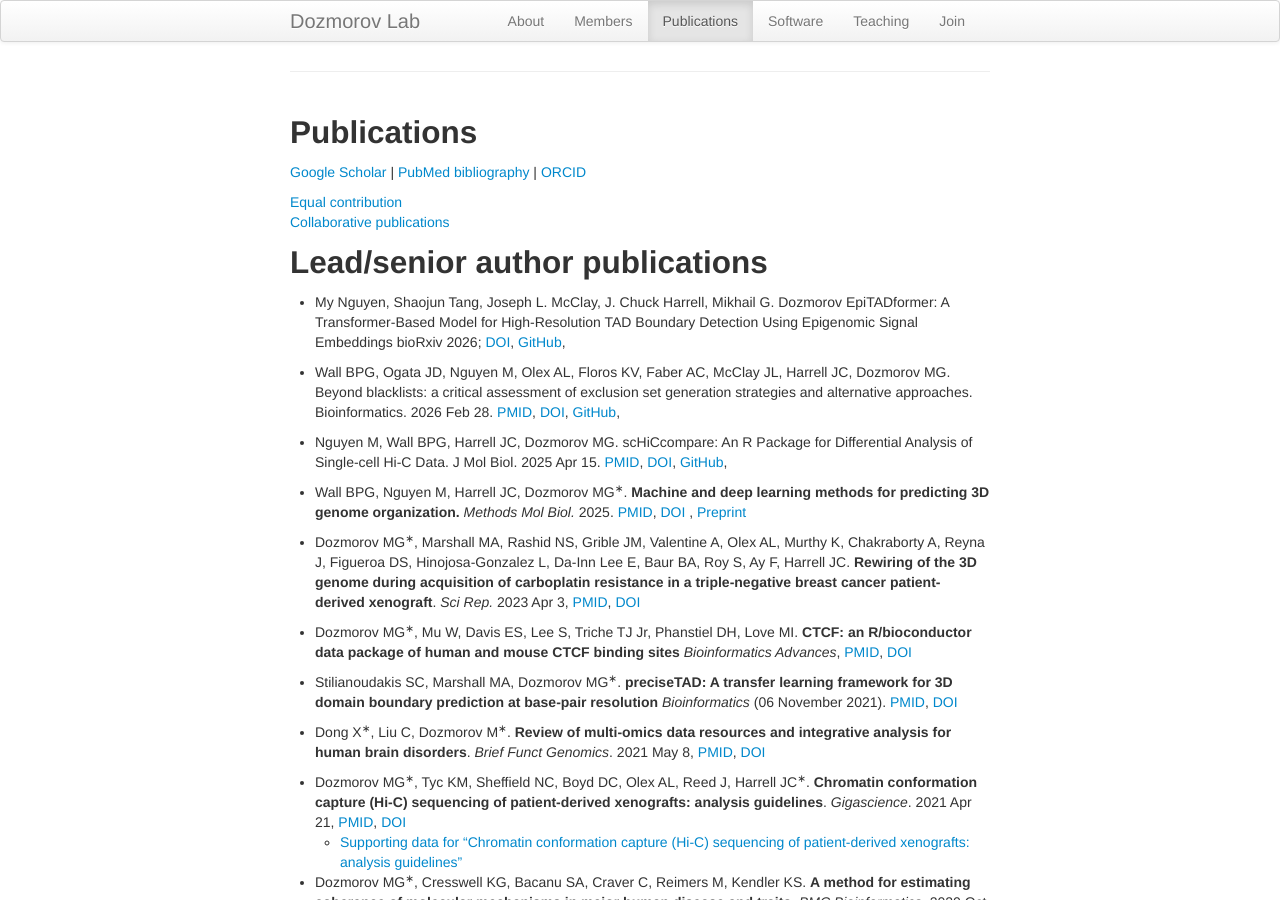
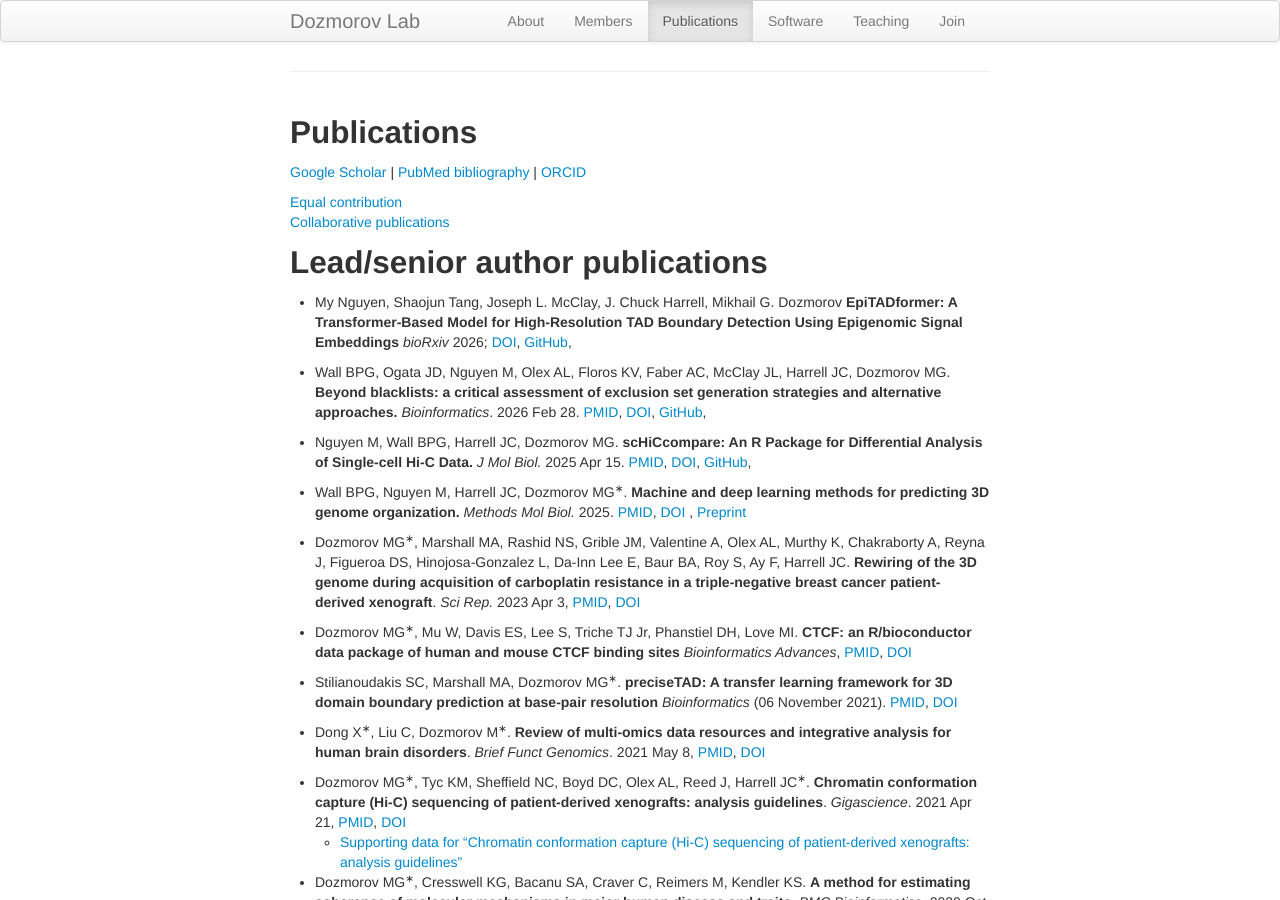
Before and after one commit to dozmorovlab/dozmorovlab.github.io, a Jekyll site: the page built from 02-pubs.md, in a window 1280 px wide and 900 px high. Built offline with Jekyll 4.4.1, drawn with Linux system fonts in a browser that asks for light colours; comment, search, counter and statistics services are not loaded.

Commit message:
Update publications

```diff
--- a/02-pubs.md
+++ b/02-pubs.md
@@ -19,11 +19,11 @@ permalink: "publications.html"
 
 ## Lead/senior author publications
 
-- My Nguyen, Shaojun Tang, Joseph L. McClay, J. Chuck Harrell, Mikhail G. Dozmorov EpiTADformer: A Transformer-Based Model for High-Resolution TAD Boundary Detection Using Epigenomic Signal Embeddings bioRxiv 2026; [DOI](https://doi.org/10.64898/2026.01.20.700691), [GitHub](https://github.com/dozmorovlab/EpiTADformer), <span data-badge-type="4" data-doi="10.64898/2026.01.20.700691" data-hide-no-mentions="true" class="altmetric-embed">
+- My Nguyen, Shaojun Tang, Joseph L. McClay, J. Chuck Harrell, Mikhail G. Dozmorov **EpiTADformer: A Transformer-Based Model for High-Resolution TAD Boundary Detection Using Epigenomic Signal Embeddings** _bioRxiv_ 2026; [DOI](https://doi.org/10.64898/2026.01.20.700691), [GitHub](https://github.com/dozmorovlab/EpiTADformer), <span data-badge-type="4" data-doi="10.64898/2026.01.20.700691" data-hide-no-mentions="true" class="altmetric-embed">
 
-- Wall BPG, Ogata JD, Nguyen M, Olex AL, Floros KV, Faber AC, McClay JL, Harrell JC, Dozmorov MG. Beyond blacklists: a critical assessment of exclusion set generation strategies and alternative approaches. Bioinformatics. 2026 Feb 28. [PMID](https://www.ncbi.nlm.nih.gov/pubmed/41826793/), [DOI](https://doi.org/10.1093/bioinformatics/btag110), [GitHub](https://github.com/dozmorovlab/excluderanges_supplementary), <span data-badge-type="4" data-doi="10.1093/bioinformatics/btag110" data-hide-no-mentions="true" class="altmetric-embed"> </span>
+- Wall BPG, Ogata JD, Nguyen M, Olex AL, Floros KV, Faber AC, McClay JL, Harrell JC, Dozmorov MG. **Beyond blacklists: a critical assessment of exclusion set generation strategies and alternative approaches.** _Bioinformatics_. 2026 Feb 28. [PMID](https://www.ncbi.nlm.nih.gov/pubmed/41826793/), [DOI](https://doi.org/10.1093/bioinformatics/btag110), [GitHub](https://github.com/dozmorovlab/excluderanges_supplementary), <span data-badge-type="4" data-doi="10.1093/bioinformatics/btag110" data-hide-no-mentions="true" class="altmetric-embed"> </span>
 
-- Nguyen M, Wall BPG, Harrell JC, Dozmorov MG. scHiCcompare: An R Package for Differential Analysis of Single-cell Hi-C Data. J Mol Biol. 2025 Apr 15. [PMID](https://www.ncbi.nlm.nih.gov/pubmed/40246224/), [DOI](https://doi.org/10.1016/j.jmb.2025.169155), [GitHub](https://github.com/dozmorovlab/scHiCcompare), <span data-badge-type="4" data-doi="10.1016/j.jmb.2025.169155" data-hide-no-mentions="true" class="altmetric-embed"> </span>
+- Nguyen M, Wall BPG, Harrell JC, Dozmorov MG. **scHiCcompare: An R Package for Differential Analysis of Single-cell Hi-C Data.** _J Mol Biol._ 2025 Apr 15. [PMID](https://www.ncbi.nlm.nih.gov/pubmed/40246224/), [DOI](https://doi.org/10.1016/j.jmb.2025.169155), [GitHub](https://github.com/dozmorovlab/scHiCcompare), <span data-badge-type="4" data-doi="10.1016/j.jmb.2025.169155" data-hide-no-mentions="true" class="altmetric-embed"> </span>
 
 - Wall BPG, Nguyen M, Harrell JC, Dozmorov MG<sup>&lowast;</sup>. **Machine and deep learning methods for predicting 3D genome organization.** _Methods Mol Biol._ 2025. [PMID](https://www.ncbi.nlm.nih.gov/pubmed/39283464), [DOI](https://doi.org/10.1007/978-1-0716-4136-1_22) <span data-badge-type="4" data-doi="10.1007/978-1-0716-4136-1_22" data-hide-no-mentions="true" class="altmetric-embed">, [Preprint](https://arxiv.org/abs/2403.03231)
 
```
